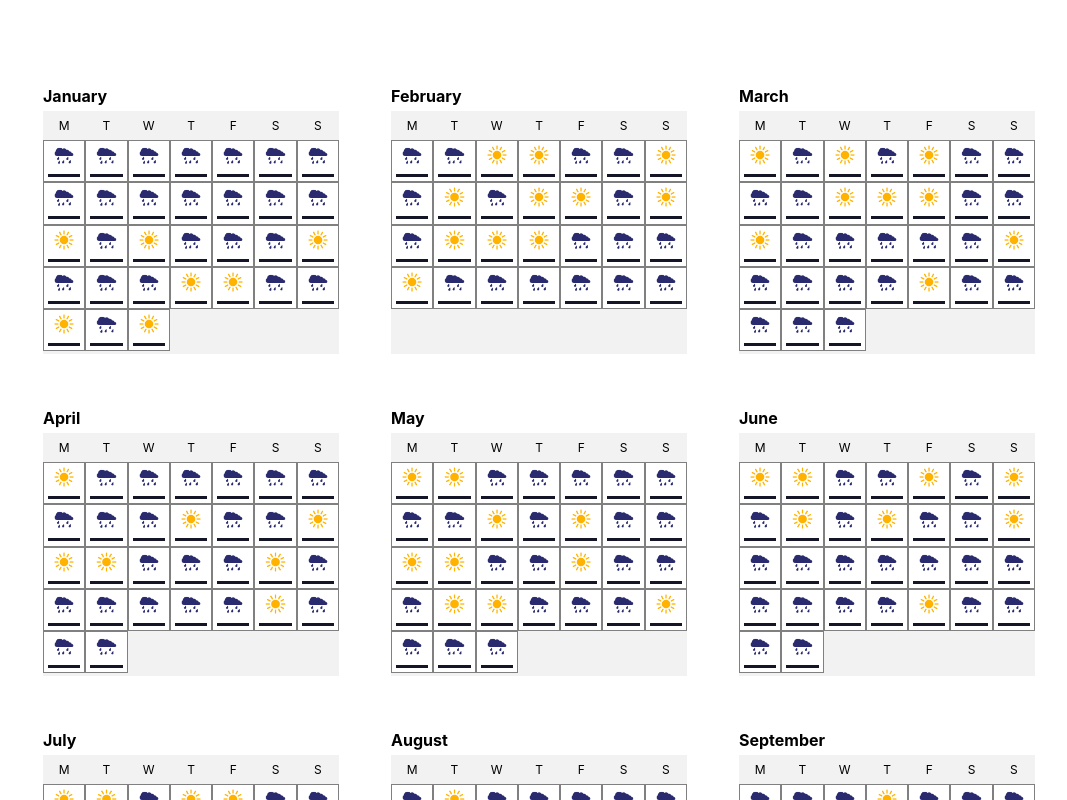
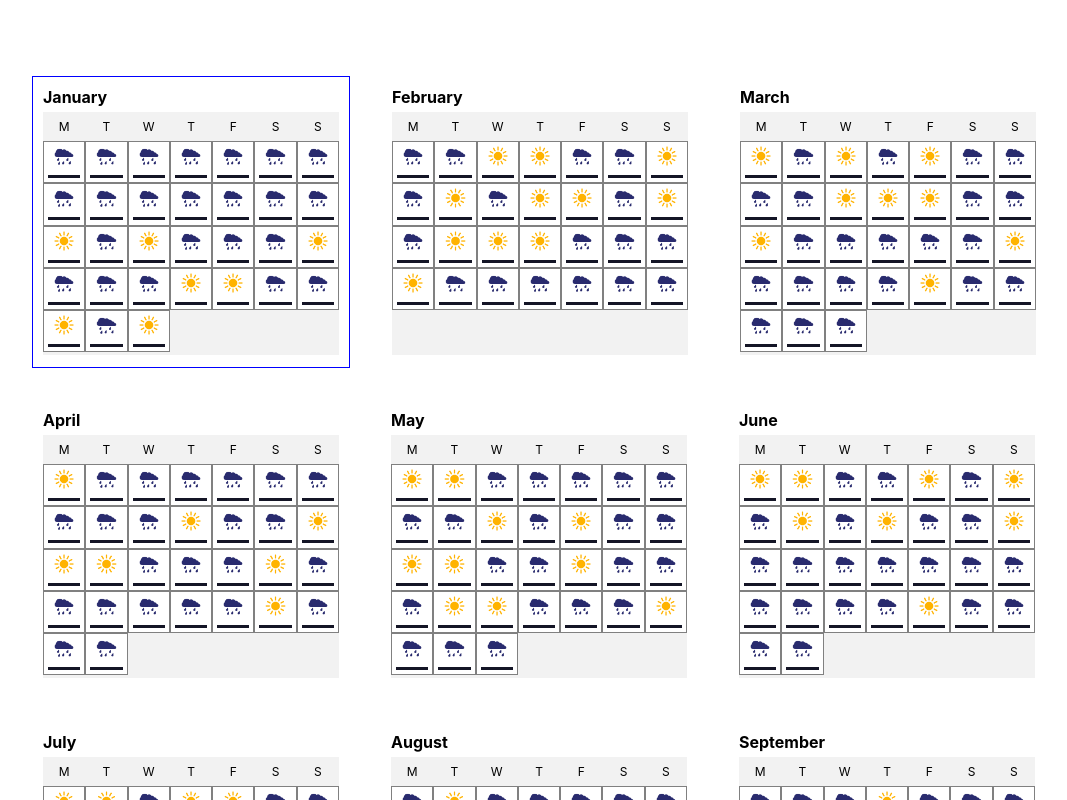
Before and after one commit to SamRaha/calendar-app, a React (Create React App) app: page / in a window 1280 px wide. Both pictures are taken after a click on the element 165 px from the left and 161 px from the top of the page. Shown: the top 800 px of the page, without its empty margins (101-1168 px from the left). Built offline with nearby package versions, Linux system fonts and the light colour scheme.

Commit message:
improved code

```diff
--- a/src/Components/Day.js
+++ b/src/Components/Day.js
@@ -26,10 +26,13 @@ const Day = ({ item }) => {
 			}}
 			//when clicked, it sets the banner UI to show, and passes the relevant information to it.
 			onClick={() => {
-				state.setBannerDate(item.day);
-				state.setBannerMonth(item.month);
-				state.setBannerWeather(item.weather);
-				state.setBannerDisplayNone(false);
+				// state.setBannerDate(item.day);
+				// state.setBanner.month(item.month);
+				// state.setBanner.weather(item.weather);
+				// state.setBannerDisplayNone(false);
+
+				// state.setBanner.date(item.day)
+				state.setBanner(item);
 			}}
 		>
 			<img src={item.weather === 'rainy' ? rain : sun} alt='rain' />
--- a/src/Components/Month.js
+++ b/src/Components/Month.js
@@ -12,7 +12,11 @@ const Month = ({ monthArray }) => {
 	});
 
 	return (
-		<div className='month'>
+		<div
+			className={`month ${
+				state.banner && state.banner.month === monthArray[0].month ? 'month--border' : ''
+			}`}
+		>
 			<h4 className='month__title'>
 				{monthArray[0] ? state.matchNumberToMonth(monthArray[0].month) : ''}
 			</h4>
--- a/src/Components/Month.scss
+++ b/src/Components/Month.scss
@@ -1,5 +1,8 @@
 @import '../variables.scss';
 .month {
+	&--border {
+		border: 1px solid blue;
+	}
 	text-align: left;
 	width: 296px;
 	height: 270px;
--- a/src/Pages/Landing.js
+++ b/src/Pages/Landing.js
@@ -40,34 +40,40 @@ const Landing = ({ weatherData }) => {
 	Object.keys(monthArray).forEach((item, index) => {
 		display.push(<Month monthArray={monthArray[item]} key={index} />);
 	});
+	console.log('state.banner: ', state.banner);
 	return (
 		<div className='landing'>
 			<div className='landing__calendar'>{display}</div>
-			<div className={`landing__banner ${state.bannerDisplayNone ? `display-none` : ``}`}>
+
+			{state.banner ? (
+				<div className='landing__banner'>
 					<div
 						className='landing__banner__cross'
 						//when the x is clicked, it sets the banner to display none.
 						onClick={() => {
-						state.setBannerDisplayNone(true);
+							state.setBanner(null);
 						}}
 					>
 						<p>x</p>
 					</div>
 					<img
 						src={
-						state.bannerWeather === 'rainy'
+							state.banner.weather === 'rainy'
 								? rain
-							: state.bannerWeather === 'sunny'
+								: state.banner.weather === 'sunny'
 								? sun
 								: ''
 						}
 						alt=''
 					/>
 					<h2>
-					{state.bannerDate}{' '}
-					{state.bannerMonth ? state.matchNumberToMonth(state.bannerMonth) : 0}
+						{state.banner.day}{' '}
+						{state.banner.month ? state.matchNumberToMonth(state.banner.month) : 0}
 					</h2>
 				</div>
+			) : (
+				''
+			)}
 		</div>
 	);
 };
--- a/src/state/GlobalContext.js
+++ b/src/state/GlobalContext.js
@@ -1,6 +1,8 @@
 import { createContext, useState } from 'react';
 
 export const ContextProvider = ({ children }) => {
+	const [banner, setBanner] = useState(null);
+
 	const [bannerDate, setBannerDate] = useState([]);
 	const [bannerMonth, setBannerMonth] = useState([]);
 	const [bannerWeather, setBannerWeather] = useState([]);
@@ -42,6 +44,8 @@ export const ContextProvider = ({ children }) => {
 	return (
 		<Context.Provider
 			value={{
+				banner,
+				setBanner,
 				bannerDate,
 				setBannerDate,
 				bannerMonth,
```
Lines whose indentation alone changed are shown as unchanged.
